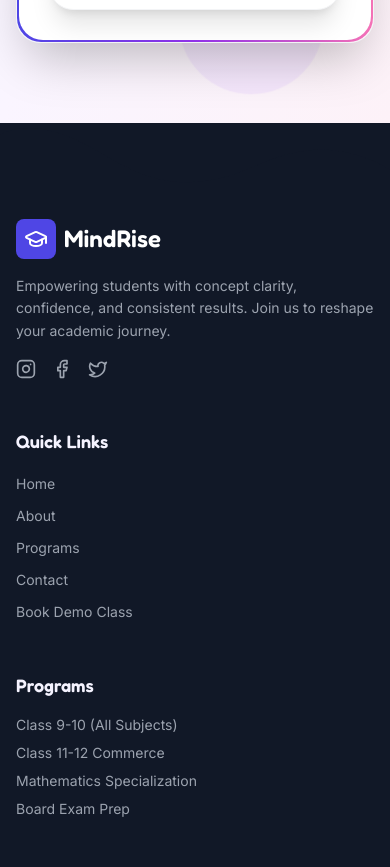
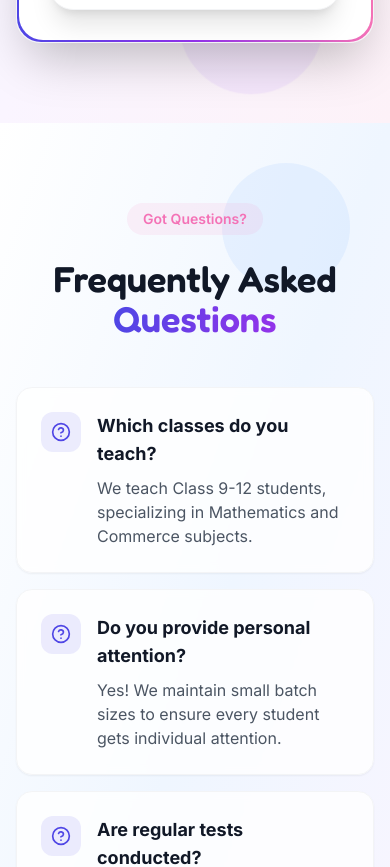
Before and after one commit to MunafBadarpura/classess-web, a React (Vite) app in the folder classes2/: page / in a window 390 px wide. Shown: the part 7880-8747 px from the top of the page. Built offline with nearby package versions, Linux system fonts and the light colour scheme.

Commit message:
addded faq on homepage

```diff
--- a/classes2/pages/About.tsx
+++ b/classes2/pages/About.tsx
@@ -1,10 +1,13 @@
-import React from 'react';
+import React, { useState } from 'react';
 import { TUTOR_NAME, LOCATION, TESTIMONIALS } from '../constants';
 import { Testimonial } from '../types';
 import WaveSeparator from '../components/WaveSeparator';
+import EnrollmentModal from '../components/EnrollmentModal';
 import { CheckCircle2, Heart, Shield, Users, Building, Star, HelpCircle, Clock, TrendingUp, Award } from 'lucide-react';
 
 const About: React.FC = () => {
+  const [isEnrollModalOpen, setIsEnrollModalOpen] = useState(false);
+
   // Dynamic testimonial filling for seamless marquee
   const CARD_WIDTH = 300 + 24;
   const MIN_TRACK_WIDTH = typeof window !== 'undefined' ? window.innerWidth * 2 : 3840;
@@ -112,7 +115,6 @@
                   <h3 className="font-bold text-gray-900">Community Hub</h3>
                 </div>
               </div>
-              <button className="bg-gradient-to-r from-purple-500 to-pink-500 text-white px-8 py-3 rounded-full font-semibold hover:from-purple-600 hover:to-pink-600 transition-all duration-300 shadow-lg">Enquire for Free</button>
             </div>
             <div className="lg:w-1/2 relative order-1 lg:order-2">
               <div className="relative">
@@ -167,14 +169,19 @@
           <span className="inline-block px-4 py-1.5 rounded-full bg-white/20 text-white font-semibold text-sm mb-6">🚀 Start Today</span>
           <h2 className="text-4xl lg:text-5xl font-display font-bold mb-6 leading-tight">Let's Build Your Child's Confidence Together</h2>
           <p className="text-xl text-purple-100 max-w-xl mx-auto mb-8 leading-relaxed">Join MindRise and experience learning that truly makes a difference.</p>
-          <button className="bg-white text-brand-purple px-8 py-4 rounded-full font-semibold hover:bg-gray-100 transition-all duration-300 shadow-lg hover:shadow-xl hover:-translate-y-1">Enquire for Free</button>
+          <button
+            onClick={() => setIsEnrollModalOpen(true)}
+            className="bg-white text-brand-purple px-8 py-4 rounded-full font-semibold hover:bg-gray-100 transition-all duration-300 shadow-lg hover:shadow-xl hover:-translate-y-1"
+          >
+            Enquire for Free
+          </button>
         </div>
       </section>
 
       {/* Testimonials */}
       <section className="py-20 bg-gradient-to-br from-pink-50 via-purple-50 to-blue-50 overflow-hidden">
         <div className="text-center mb-16">
-          <h2 className="text-4xl lg:text-4xl font-display font-bold text-gray-900">
+          <h2 className="text-4xl lg:text-5xl font-display font-bold text-gray-900">
             Parent & Student{" "}
             <span className="relative inline-block">
               <span className="bg-gradient-to-r from-pink-500 to-red-500 bg-clip-text text-transparent">Love</span>
@@ -237,6 +244,12 @@
           </div>
         </div>
       </section>
+
+      {/* Enrollment Modal */}
+      <EnrollmentModal
+        isOpen={isEnrollModalOpen}
+        onClose={() => setIsEnrollModalOpen(false)}
+      />
     </div>
   );
 };
--- a/classes2/pages/Home.tsx
+++ b/classes2/pages/Home.tsx
@@ -1,15 +1,28 @@
-import React from 'react';
+import React, { useState } from 'react';
 import { useNavigate } from 'react-router-dom';
-import { ArrowRight, CheckCircle2, Check, Heart, BookOpen, Target, Users2, Users, Award, Clock, Lightbulb, Apple, Star } from 'lucide-react';
+import { ArrowRight, CheckCircle2, Check, Heart, BookOpen, Target, Users2, Users, Award, Clock, Lightbulb, Apple, Star, HelpCircle } from 'lucide-react';
 import { BRAND_NAME, FEATURES, ACHIEVEMENTS, PROGRAMS, TESTIMONIALS } from '../constants';
 import { Testimonial } from '../types';
 import Button from '../components/Button';
 import WaveSeparator from '../components/WaveSeparator';
 import EnquiryForm from '../components/EnquiryForm';
+import EnrollmentModal from '../components/EnrollmentModal';
 import { useScrollAnimation } from '../hooks/useScrollAnimation';
 
 const Home: React.FC = () => {
   const navigate = useNavigate();
+  const [isEnrollModalOpen, setIsEnrollModalOpen] = useState(false);
+
+  // Helper function to navigate and scroll to top
+  const handleNavigation = (path: string) => {
+    navigate(path);
+    setTimeout(() => {
+      window.scrollTo({
+        top: 0,
+        behavior: 'smooth'
+      });
+    }, 100);
+  };
 
   // Scroll animation hooks for different sections
   const statsAnimation = useScrollAnimation();
@@ -48,10 +61,10 @@
                 Expert coaching for Class 9-12. Specializing in Mathematics and Commerce to help students grow with clarity, confidence, and consistency.
               </p>
               <div className="flex flex-col sm:flex-row gap-4 justify-center lg:justify-start">
-                <Button onClick={() => navigate('/contact')}>
+                <Button onClick={() => setIsEnrollModalOpen(true)}>
                   Book Free Demo
                 </Button>
-                <Button variant="outline" onClick={() => navigate('/about')}>
+                <Button variant="outline" onClick={() => handleNavigation('/about')}>
                   Know More
                 </Button>
               </div>
@@ -309,7 +322,7 @@
                return (
                 <div
                   key={program.id}
-                  onClick={() => navigate('/programs')}
+                  onClick={() => handleNavigation('/programs')}
                   className={`${styles.bg} rounded-[2.5rem] p-10 text-center transition-all duration-300 hover:-translate-y-2 cursor-pointer group`}
                 >
                   <div className="relative flex justify-center mb-8">
@@ -336,7 +349,7 @@
           <div className="mt-12 text-center">
              <Button
               variant="outline"
-              onClick={() => navigate('/programs')}
+              onClick={() => handleNavigation('/programs')}
               className="rounded-full"
              >
                View All Programs
@@ -348,7 +361,7 @@
       {/* Testimonials */}
 <section className="py-20 bg-gradient-to-br from-pink-50 via-purple-50 to-blue-50 overflow-hidden">
   <div className="text-center mb-16">
-        <h2 className="text-4xl lg:text-4xl font-display font-bold text-gray-900">
+        <h2 className="text-4xl lg:text-5xl font-display font-bold text-gray-900">
       Parent & Student{" "}
         <span className="relative inline-block">
           <span className="bg-gradient-to-r from-pink-500 to-red-500 bg-clip-text text-transparent">
@@ -470,6 +483,47 @@
           </div>
         </div>
       </section>
+
+      {/* FAQ */}
+      <section className="py-20 bg-gradient-to-br from-white via-blue-50 to-purple-50 relative overflow-hidden">
+        <div className="absolute top-10 right-10 w-32 h-32 bg-blue-200/30 rounded-full"></div>
+        <div className="absolute bottom-20 left-10 w-24 h-24 bg-purple-200/30 rounded-full"></div>
+
+        <div className="max-w-5xl mx-auto px-4 sm:px-6 lg:px-8 relative z-10">
+          <div className="text-center mb-12">
+            <span className="inline-block px-4 py-1.5 rounded-full bg-brand-accent/10 text-brand-accent font-semibold text-sm mb-6">Got Questions?</span>
+            <h2 className="text-4xl lg:text-5xl font-display font-bold text-gray-900">
+              Frequently Asked <span className="text-transparent bg-clip-text bg-gradient-to-r from-brand-blue to-brand-purple">Questions</span>
+            </h2>
+          </div>
+          <div className="space-y-4">
+            {[
+              { q: 'Which classes do you teach?', a: 'We teach Class 9-12 students, specializing in Mathematics and Commerce subjects.' },
+              { q: 'Do you provide personal attention?', a: 'Yes! We maintain small batch sizes to ensure every student gets individual attention.' },
+              { q: 'Are regular tests conducted?', a: 'Absolutely. Regular assessments help track progress and identify areas for improvement.' },
+              { q: 'How can parents track progress?', a: 'We provide regular updates and progress reports to keep parents informed.' },
+            ].map(({ q, a }) => (
+              <div key={q} className="bg-white/80 backdrop-blur-sm p-6 rounded-2xl shadow-sm hover:shadow-md transition-all duration-300 border border-gray-100">
+                <div className="flex items-start gap-4">
+                  <div className="w-10 h-10 bg-brand-blue/10 rounded-xl flex items-center justify-center flex-shrink-0">
+                    <HelpCircle className="text-brand-blue w-5 h-5" />
+                  </div>
+                  <div>
+                    <h3 className="font-bold text-gray-900 text-lg mb-2">{q}</h3>
+                    <p className="text-gray-600">{a}</p>
+                  </div>
+                </div>
+              </div>
+            ))}
+          </div>
+        </div>
+      </section>
+
+      {/* Enrollment Modal */}
+      <EnrollmentModal
+        isOpen={isEnrollModalOpen}
+        onClose={() => setIsEnrollModalOpen(false)}
+      />
     </div>
   );
 };
--- a/classes2/pages/Programs.tsx
+++ b/classes2/pages/Programs.tsx
@@ -1,11 +1,11 @@
-import React from 'react';
+import React, { useState } from 'react';
 import { PROGRAMS } from '../constants';
 import Button from '../components/Button';
-import { useNavigate } from 'react-router-dom';
+import EnrollmentModal from '../components/EnrollmentModal';
 import { Check } from 'lucide-react';
 
 const Programs: React.FC = () => {
-  const navigate = useNavigate();
+  const [isEnrollModalOpen, setIsEnrollModalOpen] = useState(false);
 
   return (
     <div>
@@ -67,7 +67,7 @@
                     </ul>
                   </div>
 
-                  <Button onClick={() => navigate('/contact')}>Enroll in {program.title}</Button>
+                  <Button onClick={() => setIsEnrollModalOpen(true)}>Enroll in {program.title}</Button>
                 </div>
 
                 <div className="lg:w-1/2 w-full">
@@ -82,6 +82,12 @@
           </div>
         </div>
       </section>
+
+      {/* Enrollment Modal */}
+      <EnrollmentModal
+        isOpen={isEnrollModalOpen}
+        onClose={() => setIsEnrollModalOpen(false)}
+      />
     </div>
   );
 };
```
